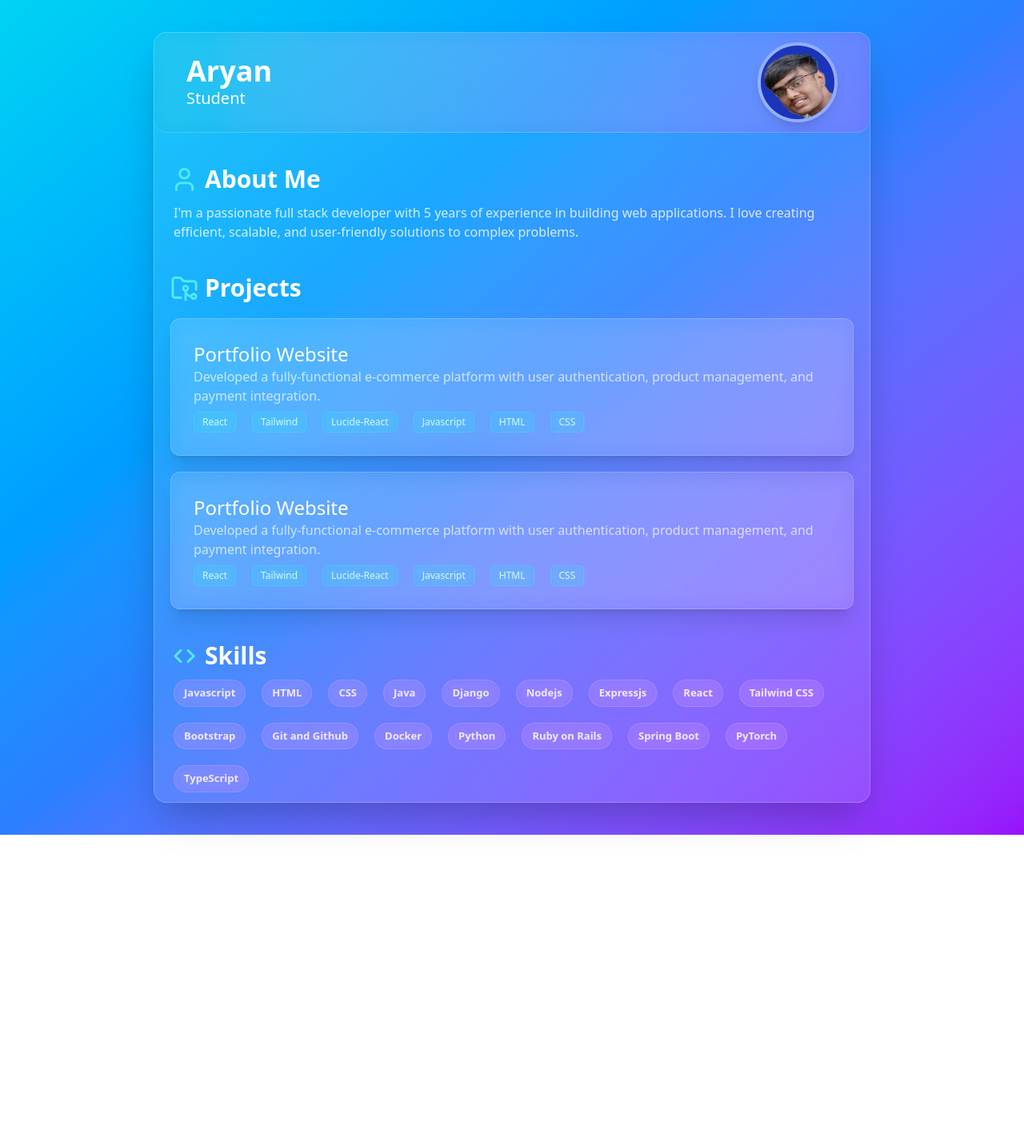
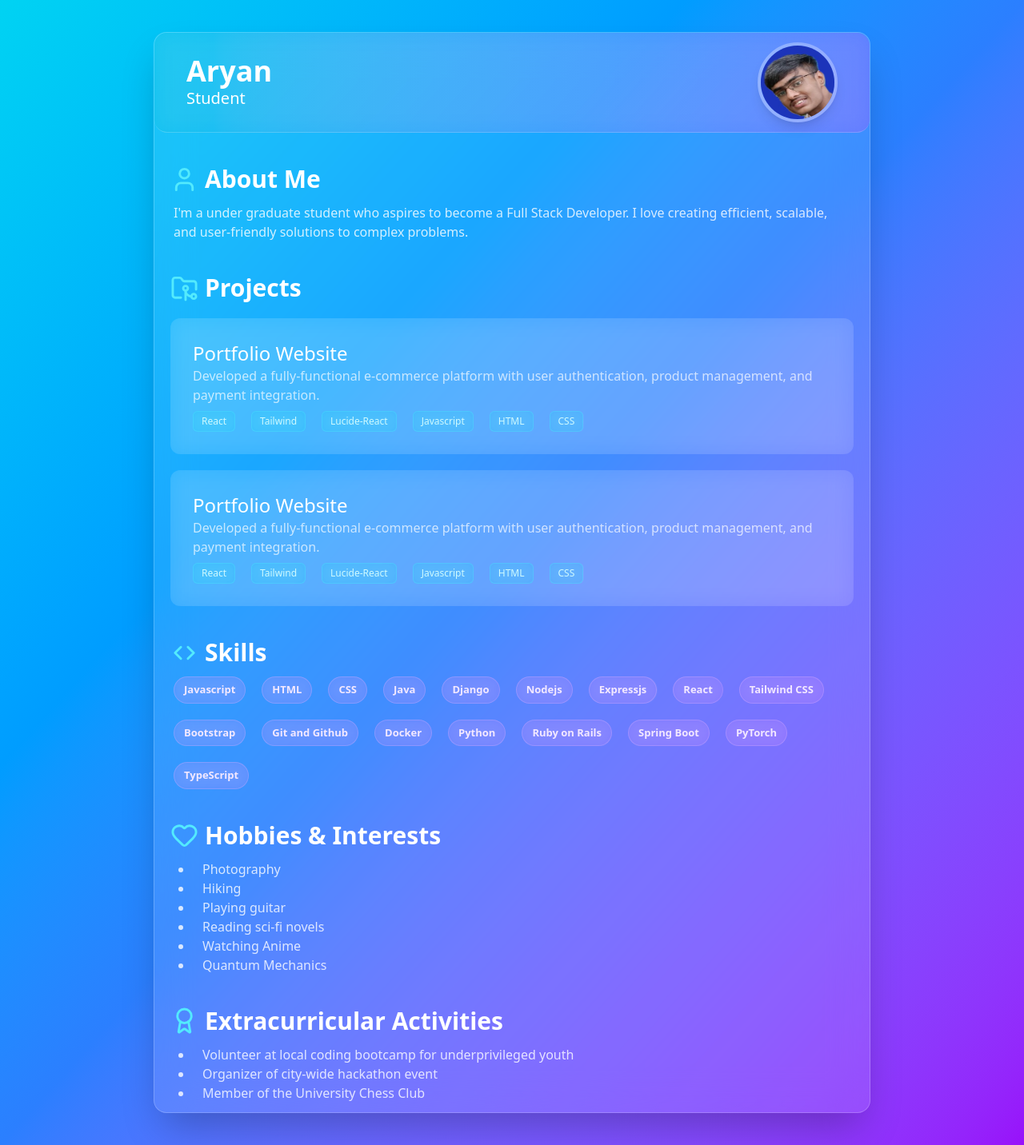
Before and after one commit to UsaaryanByte07/MiniProjects-Using-Basic-Full-Stack-Web-Development, a React (Vite) app in the folder MiniProject-3/Basic-Portfolio-Website/: page / in a window 1280 px wide. Shown: the whole page at 80% size. Before the commit the page ends 1044 px from the top, so only its background shows below. Built offline with nearby package versions, Linux system fonts and the light colour scheme.

Commit message:
Added Extracurricular and Hobbies Sections to Portfolio Website.

```diff
--- a/MiniProject-3/Basic-Portfolio-Website/src/components/AboutMeSection.jsx
+++ b/MiniProject-3/Basic-Portfolio-Website/src/components/AboutMeSection.jsx
@@ -9,9 +9,9 @@ const AboutMeSection = () => {
           <h1 className="text-3xl font-bold mx-2 text-white">About Me</h1>
         </div>
         <div className="text-white/80 mx-6 my-3">
-          I'm a passionate full stack developer with 5 years of experience in
-          building web applications. I love creating efficient, scalable, and
-          user-friendly solutions to complex problems.
+          I'm a under graduate student who aspires to become a Full Stack
+          Developer. I love creating efficient, scalable, and user-friendly
+          solutions to complex problems.
         </div>
       </div>
     </>
--- /dev/null
+++ b/MiniProject-3/Basic-Portfolio-Website/src/components/ExtracuricularSection.jsx
@@ -0,0 +1,30 @@
+import { Award } from "lucide-react";
+
+const ExtracuricularSection = () => {
+  let activitiesArray = [
+    "Volunteer at local coding bootcamp for underprivileged youth",
+    "Organizer of city-wide hackathon event",
+    "Member of the University Chess Club",
+  ];
+  return (
+    <>
+      <div className="mt-10">
+        <div className="mx-5 flex items-center">
+          <Award size={35} className="text-cyan-300" />
+          <h1 className="text-3xl font-bold mx-2 text-white">
+            Extracurricular Activities
+          </h1>
+        </div>
+        <div className="mx-12 my-3 text-white/80">
+          <ul>
+            {activitiesArray.map((activity) => {
+              return <li className="list-disc px-3">{activity}</li>;
+            })}
+          </ul>
+        </div>
+      </div>
+    </>
+  );
+};
+
+export default ExtracuricularSection;
--- /dev/null
+++ b/MiniProject-3/Basic-Portfolio-Website/src/components/HobbiesSection.jsx
@@ -0,0 +1,33 @@
+import { Heart } from "lucide-react";
+
+const HobbieSection = () => {
+  let hobbiesArray = [
+    "Photography",
+    "Hiking",
+    "Playing guitar",
+    "Reading sci-fi novels",
+    "Watching Anime",
+    "Quantum Mechanics",
+  ];
+  return (
+    <>
+      <div className="mt-10">
+        <div className="mx-5 flex items-center">
+          <Heart size={35} className="text-cyan-300" />
+          <h1 className="text-3xl font-bold mx-2 text-white">
+            Hobbies & Interests
+          </h1>
+        </div>
+        <div className="mx-12 my-3 text-white/80">
+          <ul>
+            {hobbiesArray.map((hobby) => {
+              return <li className="list-disc px-3">{hobby}</li>;
+            })}
+          </ul>
+        </div>
+      </div>
+    </>
+  );
+};
+
+export default HobbieSection;
--- a/MiniProject-3/Basic-Portfolio-Website/src/components/PortfolioContainer.jsx
+++ b/MiniProject-3/Basic-Portfolio-Website/src/components/PortfolioContainer.jsx
@@ -2,6 +2,8 @@ import Header from "./Header/Header"
 import ProjectsSection from "./ProjectsSection/ProjectsSection"
 import AboutMeSection from "./AboutMeSection"
 import SkillsSection from "./SkillsSection"
+import HobbieSection from "./HobbiesSection"
+import ExtracuricularSection from "./ExtracuricularSection"
 
 const PortfolioContainer = () => {
     return <div className="max-w-4xl h-fit rounded-2xl shadow-2xl bg-white/10 backdrop-blur-xl border border-white/20 my-10">
@@ -9,6 +11,8 @@ const PortfolioContainer = () => {
     <AboutMeSection/>
     <ProjectsSection/>
     <SkillsSection/>
+    <HobbieSection/>
+    <ExtracuricularSection/>
     </div>
 }
 
--- a/MiniProject-3/Basic-Portfolio-Website/src/components/ProjectsSection/ProjectCard.jsx
+++ b/MiniProject-3/Basic-Portfolio-Website/src/components/ProjectsSection/ProjectCard.jsx
@@ -3,7 +3,7 @@ import TechStackPills from "../TechStackPills";
 const ProjectCard = (props) => {
   return (
     <>
-      <div className="m-5 p-5 rounded-xl bg-white/10 backdrop-blur-md shadow-xl border border-white/20 hover:bg-white/15 transition-all duration-300">
+      <div className="m-5 p-5 rounded-xl bg-white/10 backdrop-blur-md hover:border border-white/20 hover:shadow-xl">
         <div className="m-2">
           <h1 className="text-2xl font-medium text-white">{props.projectName}</h1>
           <p className="text-xm text-white/70">{props.projectDescription}</p>
```
